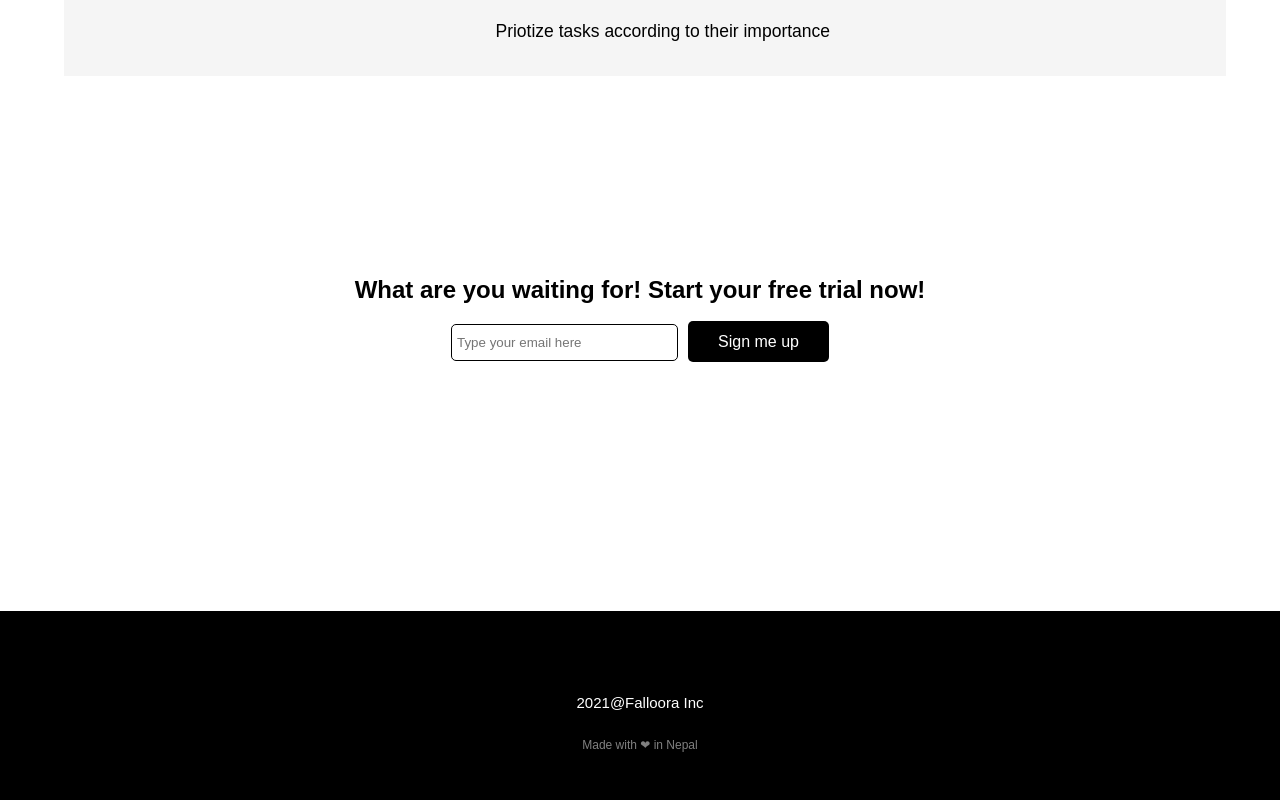
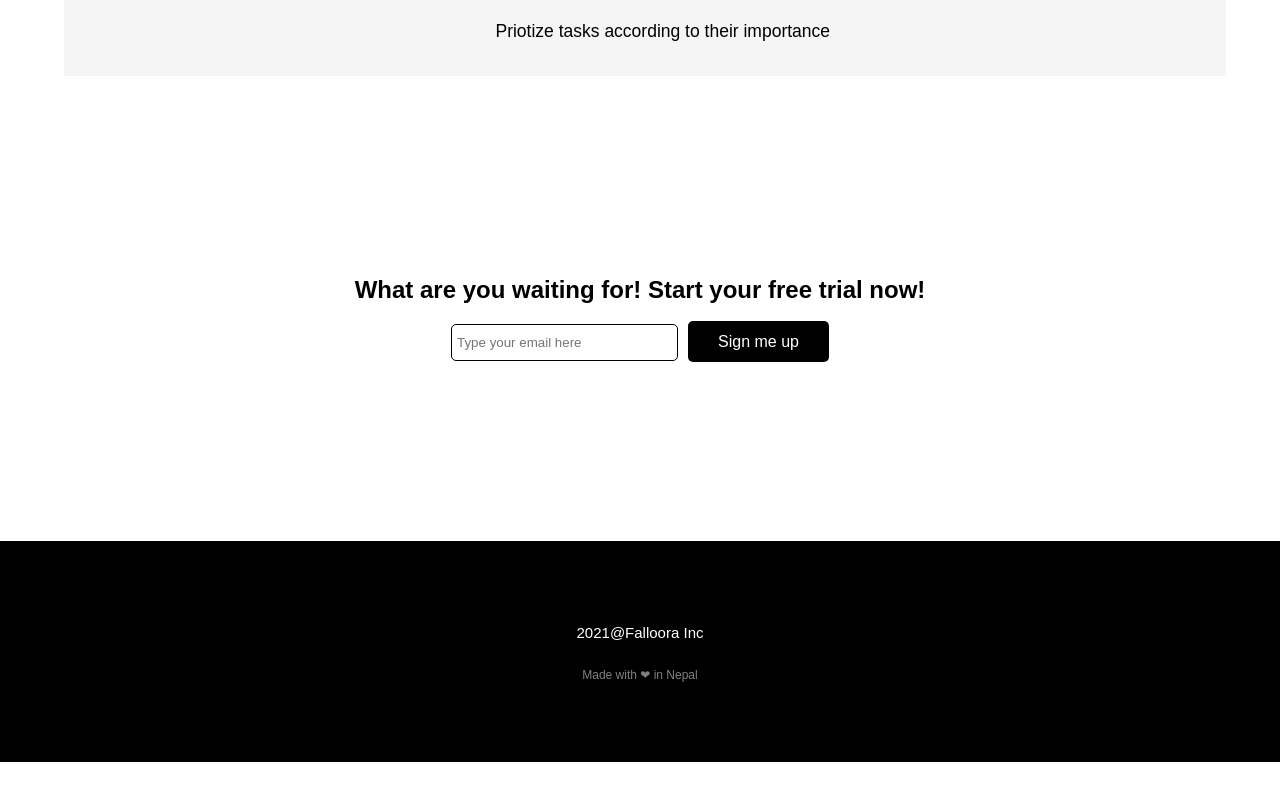
Before and after one commit to therealrinku/robonote, a React (Create React App) app: page / in a window 1280 px wide. Shown: the part 1154-1954 px from the top of the page. After the commit the page ends 1916 px from the top, so only its background shows below. Built offline with nearby package versions, Linux system fonts and the light colour scheme; some icons are missing.

Commit message:
lil style update

```diff
--- a/src/sass/Footer.scss
+++ b/src/sass/Footer.scss
@@ -1,5 +1,5 @@
 footer {
-  margin-top: 250px;
+  margin-top: 180px;
   padding: 10px;
   border-top: solid 1px rgba(0, 0, 0, 0.2);
   text-align: center;
```
